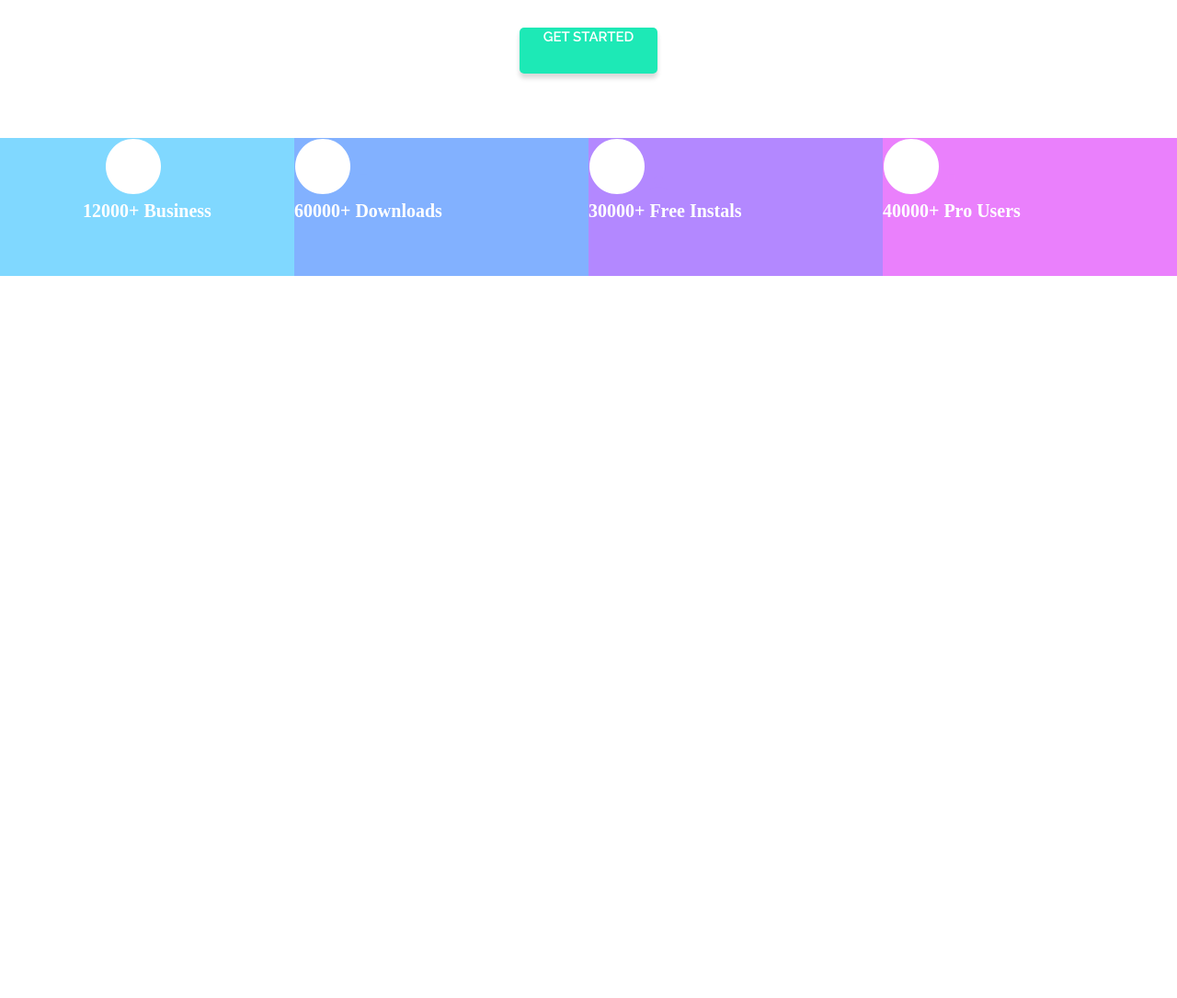
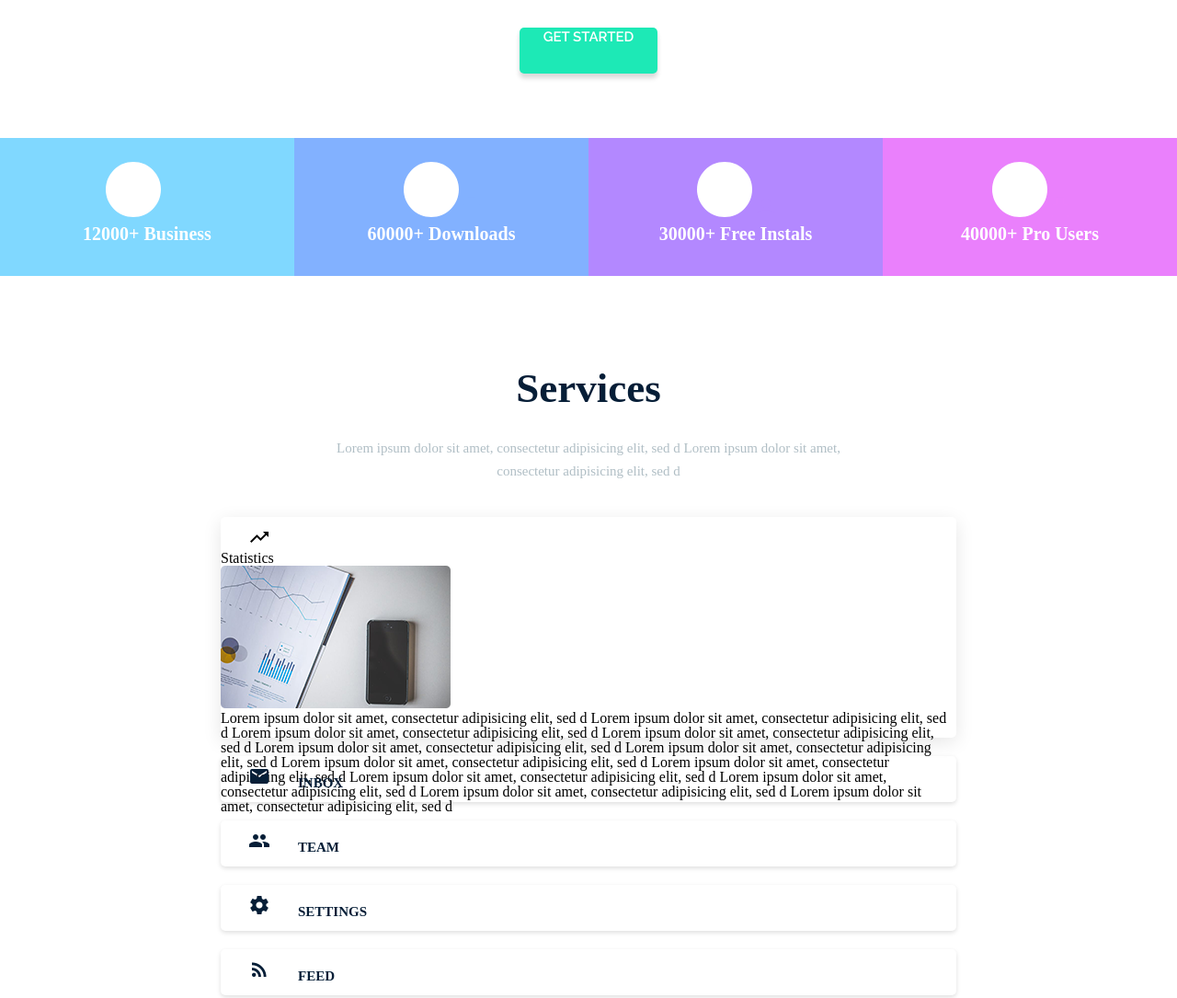
Before and after one commit to RaniyaSha/Dart-Service-Manager, a plain HTML site: page index.html in a window 1280 px wide. Shown: the part 1500-2585 px from the top of the page at 92% size. Before the commit the page ends 1800 px from the top, so only its background shows below. Drawn offline with Linux system fonts and the light colour scheme.

Commit message:
services page

```diff
--- a/index.html
+++ b/index.html
@@ -7,6 +7,7 @@
     <link rel="stylesheet" href="reset.css">
     <link rel="stylesheet" href="style.css">
     <link href="https://fonts.googleapis.com/css?family=Raleway:400,500,600&display=swap" rel="stylesheet">
+    <link href="https://fonts.googleapis.com/icon?family=Material+Icons" rel="stylesheet">
     <title>Document</title>
 </head>
 <body>
@@ -64,8 +65,10 @@
 
     <div class="colorfullLine">
         <div class="lightBlueLine">
-            <img src="images/white_logo.png">
-            <img src="images/business_logo.png">
+            <div class="colorfulLogoWrapper">
+                <img class="whiteLogo" src="images/white_logo.png">
+                <img class="mainLogo" src="images/business_logo.png">
+            </div>
             <p>12000+ Business</p>
         </div>
         <div class="blueLine">
@@ -84,5 +87,20 @@
             <p>40000+ Pro Users</p>
         </div>
     </div>
+
+    <div class="services">
+        <h2 class="services1">Services</h2>
+        <h3 class="services2">Lorem ipsum dolor sit amet, consectetur adipisicing elit, sed d Lorem ipsum dolor sit amet, consectetur adipisicing elit, sed d</h3>
+        <div class="statistics">
+            <i class="material-icons">trending_up</i>
+            <h2>Statistics</h2>
+            <img src="images/Statistics image.png">
+            <p>Lorem ipsum dolor sit amet, consectetur adipisicing elit, sed d Lorem ipsum dolor sit amet, consectetur adipisicing elit, sed d Lorem ipsum dolor sit amet, consectetur adipisicing elit, sed d Lorem ipsum dolor sit amet, consectetur adipisicing elit, sed d Lorem ipsum dolor sit amet, consectetur adipisicing elit, sed d Lorem ipsum dolor sit amet, consectetur adipisicing elit, sed d Lorem ipsum dolor sit amet, consectetur adipisicing elit, sed d Lorem ipsum dolor sit amet, consectetur adipisicing elit, sed d Lorem ipsum dolor sit amet, consectetur adipisicing elit, sed d Lorem ipsum dolor sit amet, consectetur adipisicing elit, sed d Lorem ipsum dolor sit amet, consectetur adipisicing elit, sed d Lorem ipsum dolor sit amet, consectetur adipisicing elit, sed d</p>
+        </div>
+        <div class="inbox servicesData"><i class="material-icons">mail</i>Inbox</div>
+        <div class="team servicesData"><i class="material-icons">group</i>Team</div>
+        <div class="settings servicesData"><i class="material-icons">settings</i>Settings</div>
+        <div class="feed servicesData"><i class="material-icons">rss_feed</i>Feed</div>
+    </div>
 </body>
 </html>
--- a/style.css
+++ b/style.css
@@ -224,37 +224,115 @@ button {
     height: 150px;
     display: flex;
     flex-flow: row nowrap;
-    justify-content: center;
-
     font-size: 20px;
     line-height: 25px;
     color: #ffffff;
     font-weight: 800;
+
 }
 
-.colorfullLine p {
+.colorfulLogoWrapper {
+    position: relative;
+}
+/*
+.whiteLogo {
+    position: relative;
+}
 
-}
+.mainLogo {
+    position: absolute;
+    margin-left: auto;
+    margin-right: auto;
+    top: 25px;
+    border: 1px solid black;
+/* }  */
+
 .lightBlueLine {
-    justify-items: center;
     width: 25%;
     background-color: #80d8ff;
+    text-align: center;
+    padding-top: 25px;
+}
+
+.blueLine {
+    width: 25%;
+    background-color: #82b1ff;
+    text-align: center;
+    padding-top: 25px;
+}
+
+.lightVioletLine {
+    width: 25%;
+    background-color: #b388ff;
+    text-align: center;
+    padding-top: 25px;
+}
+
+.violetLine {
+    width: 25%;
+    background-color: #ea80fc;
+    text-align: center;
+    padding-top: 25px;
+}
+
+.services {
+    height: 800px;
+    background: #ffffff;
+}
+
+.services1 {
+    margin-top: 100px;
+    font-size: 45px;
+    color: #061e37;
+    font-weight: 600;
+    text-align: center;
+}
+
+.services2  {
+    margin-top: 30px;
+    display: block;
+    margin-left: auto;
+    margin-right: auto;
+    width: 565px;
+    height: 37px;
+    font-size: 15px;
+    line-height: 25px;
+    color: #b0bec5;
+    font-weight: 400;
+    text-align: center;
+}
+
+.statistics {
+    width: 800px;
+    height: 240px;
+    border-radius: 5px;
+    box-shadow: 0px 5px 20px rgba(0,0,0,0.1);
+    margin-top: 50px;
     display: block;
     margin-left: auto;
     margin-right: auto;
 }
 
-.blueLine {
-    width: 25%;
-    background-color: #82b1ff;
+.servicesData {
+    width: 800px;
+    height: 50px;
+    border-radius: 5px;
+    box-shadow: 0px 2px 5px rgba(0,0,0,0.13);
+    margin-top: 20px;
+    display: block;
+    margin-left: auto;
+    margin-right: auto;
+    font-size: 15px;
+    color: #061e37;
+    font-weight: 700;
+    text-transform: uppercase;
+    line-height: 50px;
 }
 
-.lightVioletLine {
-    width: 25%;
-    background-color: #b388ff;
+
+
+.material-icons {
+ margin-left: 30px;
+ margin-right: 30px;
+ margin-top: 10px;
 }
-
-.violetLine {
-    width: 25%;
-    background-color: #ea80fc;
-}
```
Also changed, not shown: images/Statistics image.png (added).
